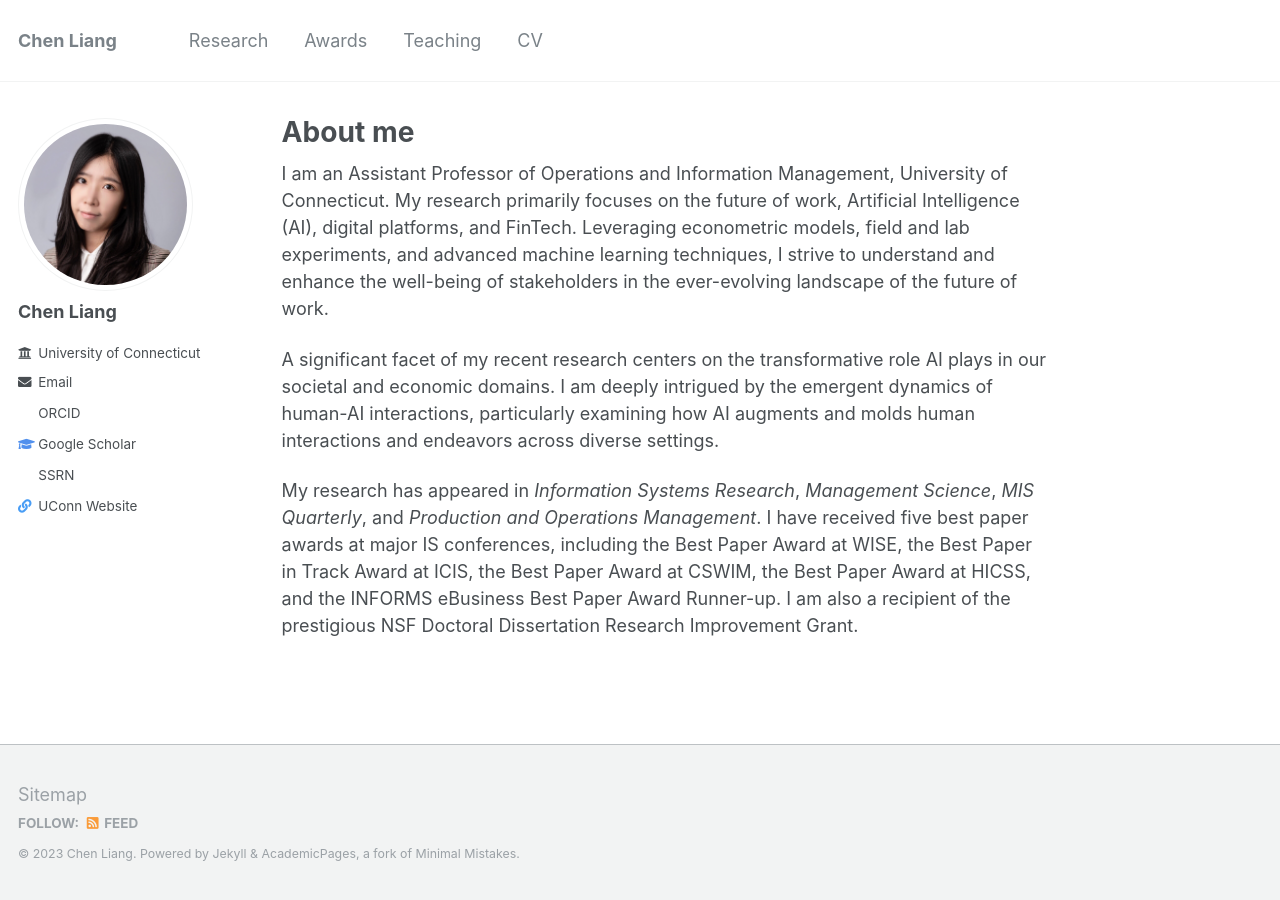
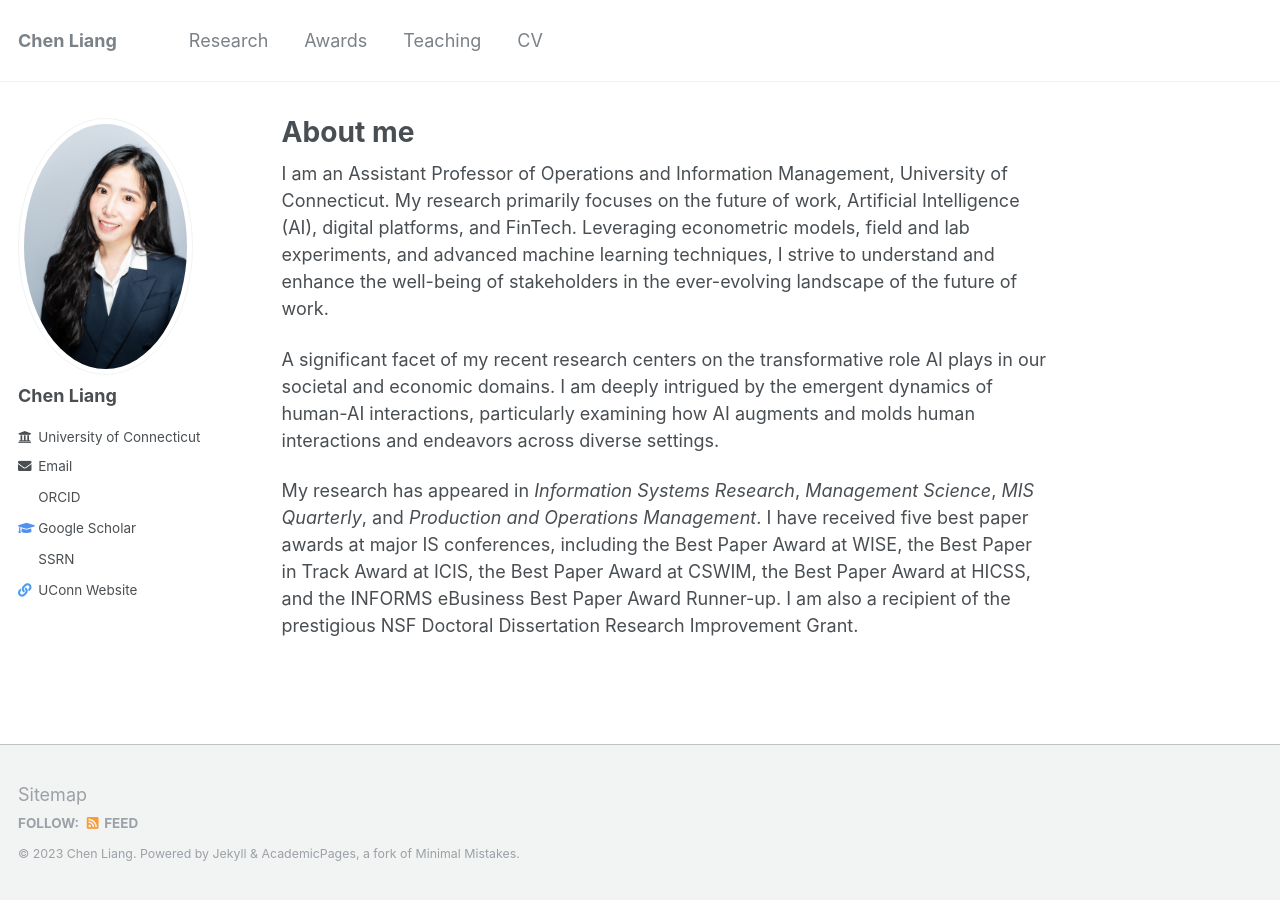
Before and after one commit to chen0liang/chen0liang.github.io, a Jekyll site: the page built from _pages/about.md, in a window 1280 px wide. Built offline with Jekyll 4.4.1, drawn with Linux system fonts in a browser that asks for light colours; a style sheet for code colours, icons or effects is not loaded.

Commit message:
update image

```diff
--- a/_config.yml
+++ b/_config.yml
@@ -86,7 +86,7 @@ github: [metadata]
 # Site Author
 author:
   name             : "Chen Liang"
-  avatar           : "liang.jpeg"
+  avatar           : "liang.jpg"
   bio              : ""
   location         :
   employer         : "University of Connecticut"
```
Also changed, not shown: images/liang.jpg (added), images/liang1.jpeg (renamed from images/liang.jpeg).
